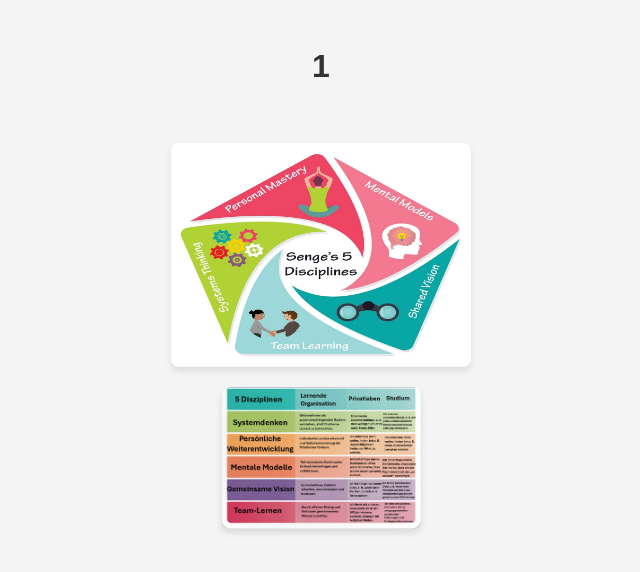
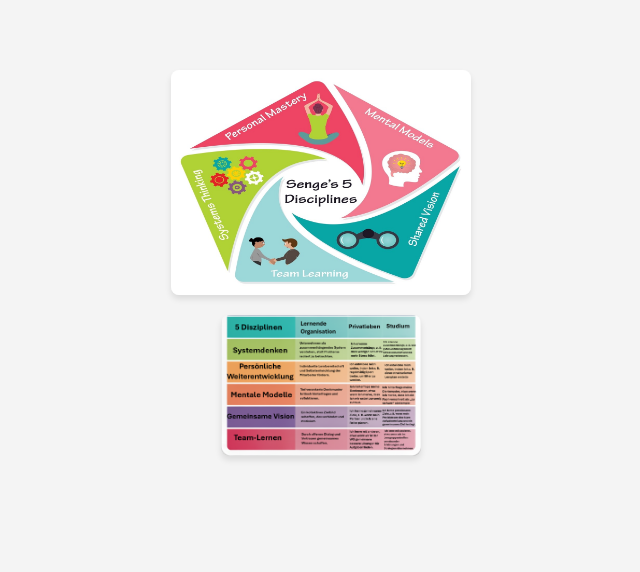
Before and after one commit to kskn14/ManagementProjekt, a plain HTML site: page index.html in a window 1280 px wide. Shown: the whole page, without its empty margins (319-959 px from the left). Drawn offline with Linux system fonts and the light colour scheme.

Commit message:
Update index.html

```diff
--- a/index.html
+++ b/index.html
@@ -9,7 +9,7 @@
 </head>
 
 <header>
-    <h1>1</h1>
+    <h1></h1>
 </header>
 
 <body>
```
